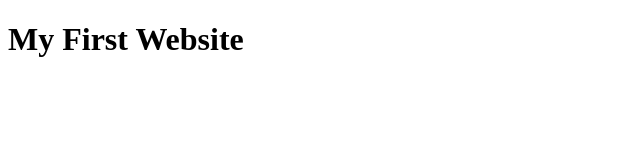
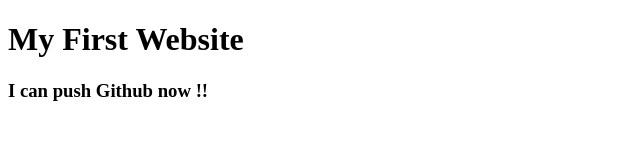
Before and after one commit to dynamicsalman/my-first-website, a plain HTML site: page index.html in a window 1280 px wide. Shown: the whole page, without its empty margins (0-640 px from the left). Drawn offline with Linux system fonts and the light colour scheme.

Commit message:
learned github

```diff
--- a/index.html
+++ b/index.html
@@ -7,5 +7,6 @@
 </head>
 <body>
     <h1>My First Website</h1>
+    <h3>I can push Github now !!</h3>
 </body>
 </html>
```
